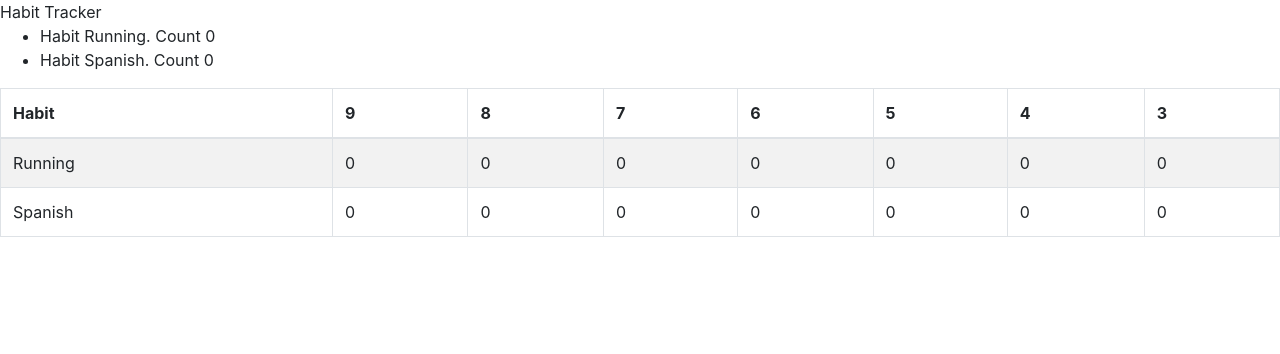
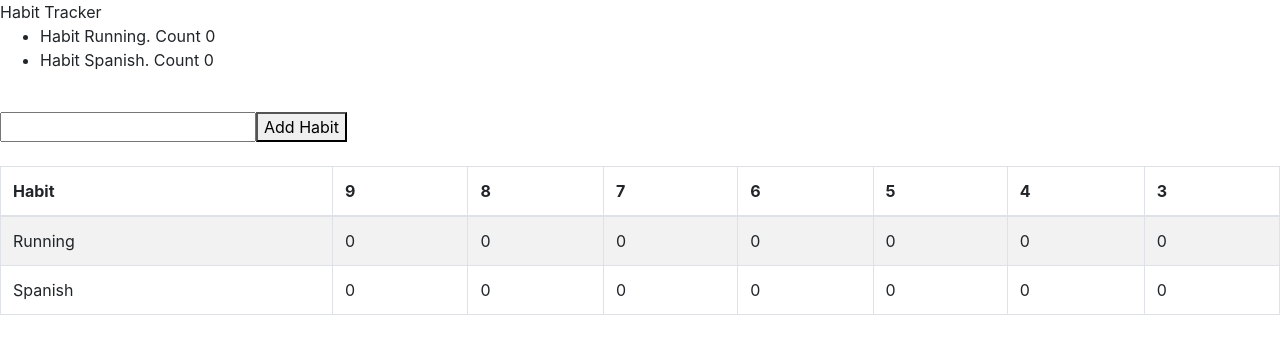
Before and after one commit to adhtruong/habit-tracker, a React (Create React App) app: page / in a window 1280 px wide. Shown: the top 354 px of the page. Built offline with nearby package versions, Linux system fonts and the light colour scheme.

Commit message:
Add HabitAdder

```diff
--- a/src/App.tsx
+++ b/src/App.tsx
@@ -1,21 +1,34 @@
-import React from "react";
+import React, { useState } from "react";
 import HabitList from "./components/HabitList";
 import HabitTable from "./components/HabitTable";
+import HabitAdder from "./components/HabitAdder";
 import "bootstrap/dist/css/bootstrap.min.css";
 import { getDates } from "./getDates";
 
 const initHabits: Habit[] = [
-  { name: "Running", events: [] },
-  { name: "Spanish", events: [] },
+  { id: 1, name: "Running", events: [] },
+  { id: 2, name: "Spanish", events: [] },
 ];
 
 function App(): JSX.Element {
   const dates = getDates(7);
+
+  const [habits, setHabits] = useState(initHabits);
+
+  const addHabit = (habit_name: string) => {
+    const id = Math.max(...habits.map((habit) => habit.id)) + 1;
+    const newHabits = [...habits, { id: id, name: habit_name, events: [] }];
+    setHabits(newHabits);
+  };
+
   return (
     <div className="App">
       <header className="App-header">Habit Tracker</header>
-      <HabitList habits={initHabits} />
-      <HabitTable habits={initHabits} dates={dates} />
+      <HabitList habits={habits} />
+      <br />
+      <HabitAdder addHabit={addHabit} />
+      <br />
+      <HabitTable habits={habits} dates={dates} />
     </div>
   );
 }
--- /dev/null
+++ b/src/components/HabitAdder.tsx
@@ -0,0 +1,31 @@
+import React, { useState } from "react";
+
+interface Props {
+  addHabit: (string: string) => void;
+}
+
+const HabitAdder = ({ addHabit }: Props): JSX.Element => {
+  const [text, setText] = useState("");
+  return (
+    <form>
+      <input
+        type="text"
+        value={text}
+        onChange={(e) => setText(e.target.value)}
+      />
+      <button
+        type="submit"
+        onClick={(e) => {
+          e.preventDefault();
+          if (!text) return;
+          addHabit(text);
+          setText("");
+        }}
+      >
+        Add Habit
+      </button>
+    </form>
+  );
+};
+
+export default HabitAdder;
--- a/src/components/HabitTable.tsx
+++ b/src/components/HabitTable.tsx
@@ -55,7 +55,7 @@ function HabitTable({ habits, dates }: Props): JSX.Element {
       </thead>
       <tbody>
         {habits.map((habit) => (
-          <HabitRow key={habit.name} habit={habit} dates={dates} />
+          <HabitRow key={habit.id} habit={habit} dates={dates} />
         ))}
       </tbody>
     </Table>
--- a/src/types.d.ts
+++ b/src/types.d.ts
@@ -3,6 +3,7 @@ interface Event {
 }
 
 interface Habit {
+  id: number;
   name: string;
   events: Event[];
 }
```
